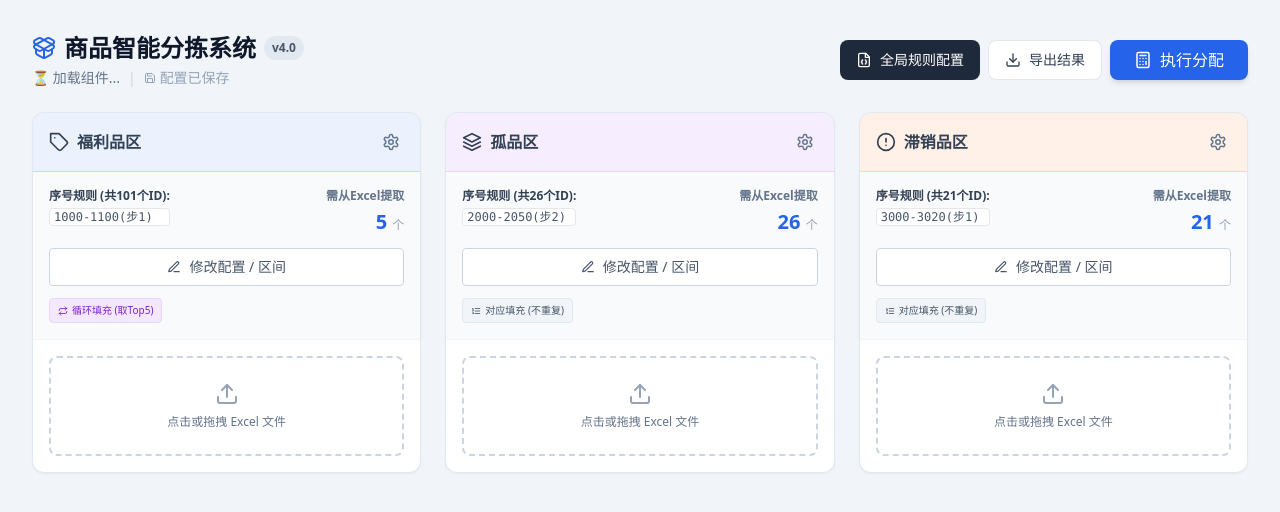
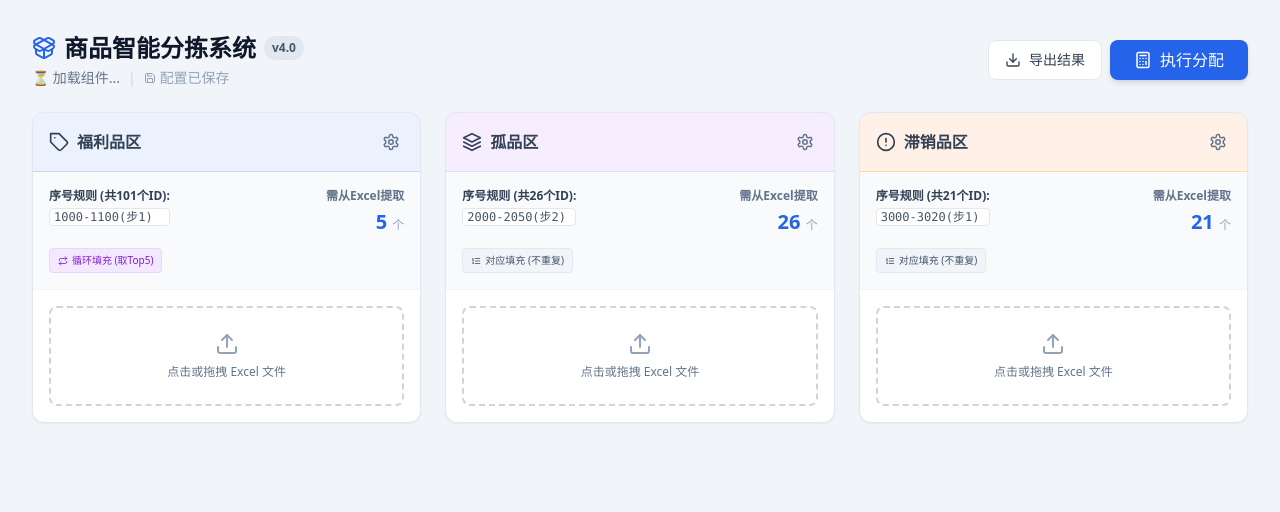
Before and after one commit to KagoJoker999/ziyang, a React (Vite) app: page / in a window 1280 px wide. Shown: the top 512 px of the page. Built offline with nearby package versions, Linux system fonts and the light colour scheme.

Commit message:
UI优化: 隐藏配置按钮，修改池内库存为池内商品数

```diff
--- a/src/app.jsx
+++ b/src/app.jsx
@@ -157,12 +157,7 @@ const DropZone = ({ title, type, onFileLoaded, data, onClear, config, onOpenConf
                     </div>
                 </div>
 
-                <button
-                    onClick={() => onOpenConfig(type)}
-                    className="w-full py-2 bg-white border border-slate-300 hover:border-blue-400 hover:text-blue-600 text-slate-600 rounded text-sm font-medium flex items-center justify-center gap-2 transition-all"
-                >
-                    <Edit3 size={14} /> 修改配置 / 区间
-                </button>
+                {/* 修改配置按钮已隐藏 */}
 
                 <div className="flex gap-2 text-[10px] font-medium">
                     {config.isRepeatable ? (
@@ -197,7 +192,7 @@ const DropZone = ({ title, type, onFileLoaded, data, onClear, config, onOpenConf
                     <div className="bg-green-50 border border-green-200 rounded-lg p-4 text-center w-full">
                         <FileSpreadsheet className="mx-auto text-green-600 mb-2" size={32} />
                         <div className="text-sm font-medium text-green-800 truncate px-2 mb-1">{data.fileName}</div>
-                        <div className="text-xs text-green-600">池内库存: {data.rows.length} 条</div>
+                        <div className="text-xs text-green-600">池内商品数: {data.rows.length} 个</div>
                     </div>
                 )}
             </div>
@@ -682,9 +677,7 @@ export default function App() {
                         </p>
                     </div>
                     <div className="flex gap-2">
-                        <button onClick={openJsonConfig} className="bg-slate-800 text-white hover:bg-slate-900 px-4 py-2 rounded-lg text-sm font-medium flex items-center gap-2 transition-colors">
-                            <FileJson size={16} /> 全局规则配置
-                        </button>
+                        {/* 全局规则配置按钮已隐藏 */}
                         <button onClick={() => window.print()} className="bg-white border hover:bg-slate-50 text-slate-700 px-4 py-2 rounded-lg text-sm font-medium flex items-center gap-2 transition-colors">
                             <Download size={16} /> 导出结果
                         </button>
```
